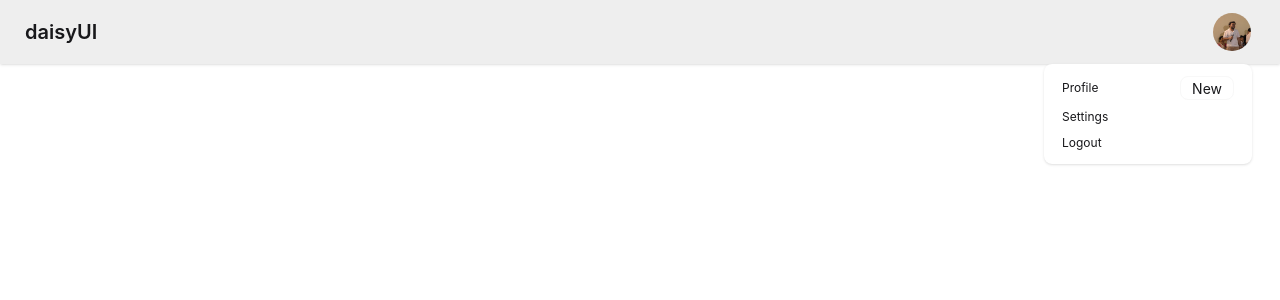
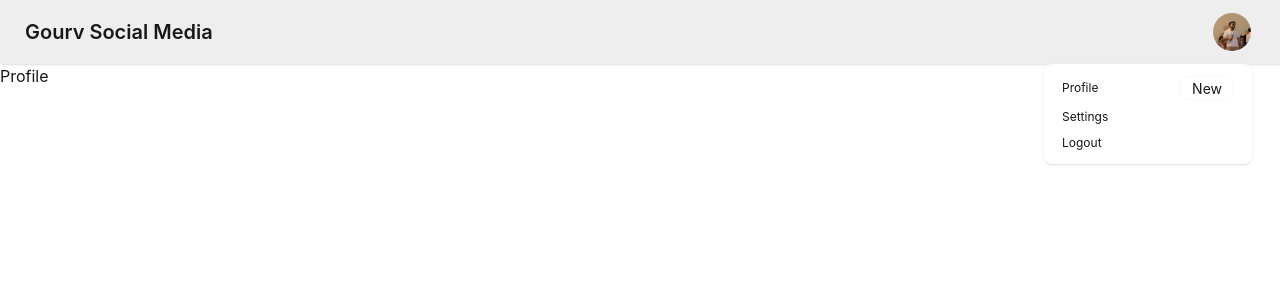
Before and after one commit to gouravsharma199/Social-Media-FE, a React (Vite) app: page /profile in a window 1280 px wide. Both pictures are taken after a click on the button 1232 px from the left and 32 px from the top of the page. Shown: the top 300 px of the page. Built offline with nearby package versions, Linux system fonts and the light colour scheme.

Commit message:
Complete Routing and Navbar

```diff
--- a/package.json
+++ b/package.json
@@ -13,6 +13,7 @@
     "@tailwindcss/vite": "^4.3.2",
     "react": "^19.2.7",
     "react-dom": "^19.2.7",
+    "react-router-dom": "^7.18.1",
     "tailwindcss": "^4.3.2"
   },
   "devDependencies": {
--- a/src/App.jsx
+++ b/src/App.jsx
@@ -1,34 +1,28 @@
-import myImage from "./assets/gourav.jpg";
+import NavBar from "./NavBar";
+import React from "react";
+import {BrowserRouter,Route,Routes} from "react-router-dom";
+import Profile from "./Profile";
+import Login from "./Login"
+import Body from "./Body";
+
+
+
 
 function App() {
   return (
-    <div className="navbar bg-base-300 shadow-sm">
-  <div className="flex-1">
-    <a className="btn btn-ghost text-xl">daisyUI</a>
-  </div>
-  <div className="flex gap-2">
-    {/* <input type="text" placeholder="Search" className="input input-bordered w-24 md:w-auto" /> */}
-    <div className="dropdown dropdown-end mx-5">
-      <div tabIndex={0} role="button" className="btn btn-ghost btn-circle avatar">
-        <div className="w-10 rounded-full">
-          <img src={myImage} alt="Gourav" />
-        </div>
-      </div>
-      <ul
-        tabIndex="-1"
-        className="menu menu-sm dropdown-content bg-base-100 rounded-box z-1 mt-3 w-52 p-2 shadow">
-        <li>
-          <a className="justify-between">
-            Profile
-            <span className="badge">New</span>
-          </a>
-        </li>
-        <li><a>Settings</a></li>
-        <li><a>Logout</a></li>
-      </ul>
-    </div>
-  </div>
-</div>
+  <>
+    <BrowserRouter basename = "/">
+      <Routes>
+        <Route path="/" element={<Body/>}>
+          <Route path="/login" element={<Login/>}></Route>
+          <Route path="/profile" element={<Profile/>} ></Route>
+        </Route>
+
+      </Routes>
+    </BrowserRouter>
+
+  </>
+
   );
 }
 
--- /dev/null
+++ b/src/Body.jsx
@@ -0,0 +1,14 @@
+import React from 'react';
+import { Outlet } from 'react-router-dom';
+import NavBar from './NavBar';
+
+const Body = () => {
+  return (
+    <>
+    <NavBar/>
+    <Outlet/>
+    </>
+  );
+};
+
+export default Body;
--- /dev/null
+++ b/src/Login.jsx
@@ -0,0 +1,9 @@
+import React from 'react'
+
+const Login = () => {
+  return (
+    <div>Login</div>
+  )
+}
+
+export default Login;
--- /dev/null
+++ b/src/NavBar.jsx
@@ -0,0 +1,35 @@
+import React from 'react'
+import myImage from "./assets/gourav.jpg";
+const NavBar = () => {
+  return (
+    <div className="navbar bg-base-300 shadow-sm">
+      <div className="flex-1">
+        <a className="btn btn-ghost text-xl">Gourv Social Media</a>
+      </div>
+      <div className="flex gap-2">
+        {/* <input type="text" placeholder="Search" className="input input-bordered w-24 md:w-auto" /> */}
+        <div className="dropdown dropdown-end mx-5">
+          <div tabIndex={0} role="button" className="btn btn-ghost btn-circle avatar">
+            <div className="w-10 rounded-full">
+              <img src={myImage} alt="Gourav" />
+            </div>
+          </div>
+          <ul
+            tabIndex="-1"
+            className="menu menu-sm dropdown-content bg-base-100 rounded-box z-1 mt-3 w-52 p-2 shadow">
+            <li>
+              <a className="justify-between">
+                Profile
+                <span className="badge">New</span>
+              </a>
+            </li>
+            <li><a>Settings</a></li>
+            <li><a>Logout</a></li>
+          </ul>
+        </div>
+      </div>
+  </div>
+  )
+}
+
+export default NavBar;
--- /dev/null
+++ b/src/Profile.jsx
@@ -0,0 +1,9 @@
+import React from 'react'
+
+const Profile = () => {
+  return (
+    <div>Profile</div>
+  )
+}
+
+export default Profile
```
Also changed, not shown: 1 other file (tests, documents, lock files or other folders).
